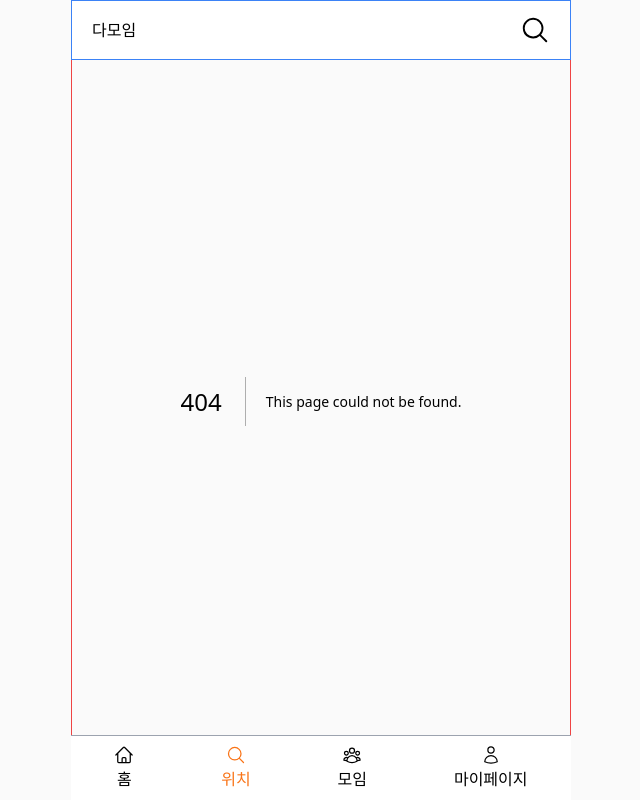
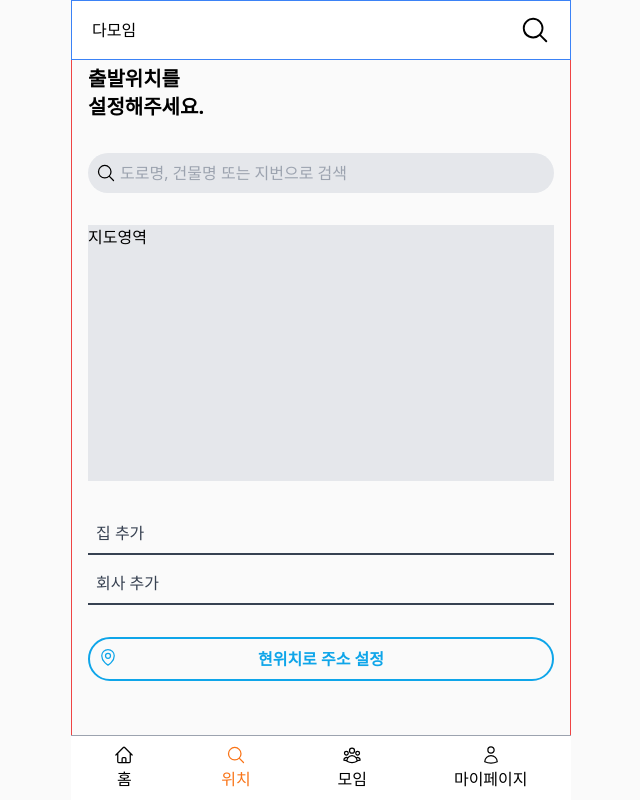
Before and after one commit to Mallang-Mallang/Damoim, a Next.js app: page /Location in a window 1280 px wide. Before the commit this address had no page. Shown: the whole page, without its empty margins (319-959 px from the left). Built offline with nearby package versions, Linux system fonts and the light colour scheme.

Commit message:
Add files via upload

```diff
--- /dev/null
+++ b/pages/Location.tsx
@@ -0,0 +1,32 @@
+import LayoutLocation from '@/components/layout/LayoutLocation';
+import { MagnifyingGlassIcon, MapPinIcon } from '@heroicons/react/24/outline';
+import { ReactElement } from 'react';
+
+const Location = () => {
+  return (
+    <div className="w-full h-full py-16 px-4 box-border">
+        <div className="inner flex flex-col gap-8">
+            <h1 className='text-xl font-semibold'>출발위치를 <br/>설정해주세요.</h1>
+            <div className="relative w-full bg-transparent">
+                <MagnifyingGlassIcon className="absolute w-5 h-5 top-1/4 left-2" />
+                <input type="text" placeholder="도로명, 건물명 또는 지번으로 검색" className="w-full pl-8 py-2 pr-2 rounded-3xl bg-gray-200 placeholder-gray-400"/>
+            </div>
+            <div className='w-full h-64 bg-gray-200'>지도영역</div>
+            <div>
+                <input type="text" placeholder='집 추가' className='w-full bg-transparent placeholder-gray-700 py-2 px-2 mb-2 border-b-2 border-gray-700 focus:outline-none focus:border-b-2 focus:border-sky-500' />
+                <input type="text" placeholder='회사 추가' className='w-full bg-transparent placeholder-gray-700 py-2 px-2 border-b-2 border-gray-700 focus:outline-none focus:border-b-2 focus:border-sky-500' />
+            </div>
+            <button className="relative w-full py-2 px-2 rounded-3xl border-solid border-2 border-sky-500">
+                <MapPinIcon className="absolute w-5 h-5 stroke-sky-500"/>
+                <span className='text-sky-500 font-semibold'>현위치로 주소 설정</span>
+            </button>
+        </div>
+    </div>
+  )
+}
+
+export default Location;
+
+Location.getLayout = function getLayout(page: ReactElement) {
+    return <LayoutLocation>{page}</LayoutLocation>;
+};
```
